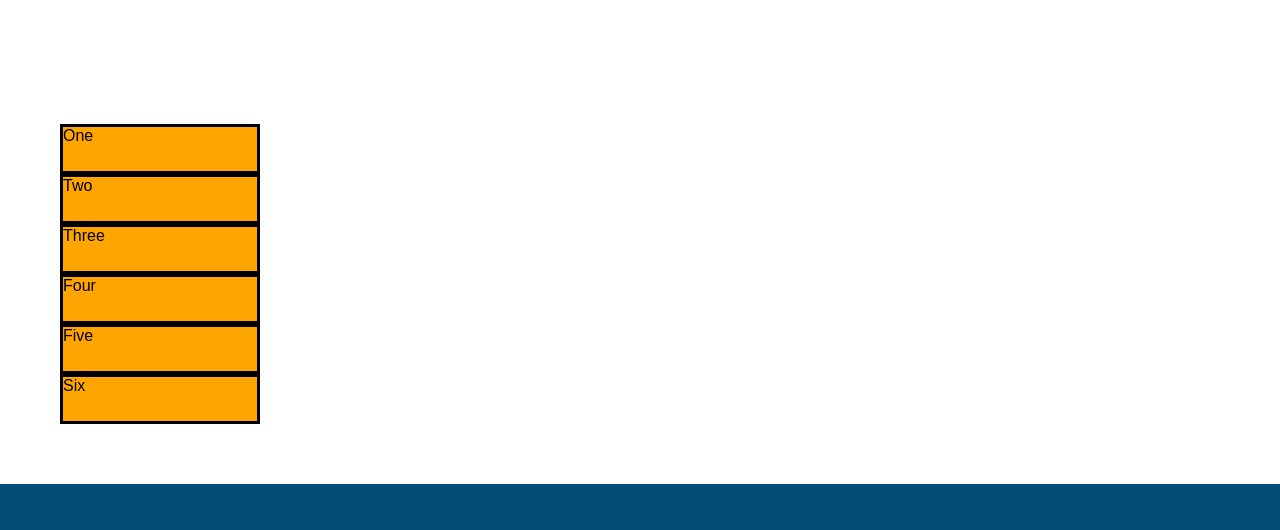
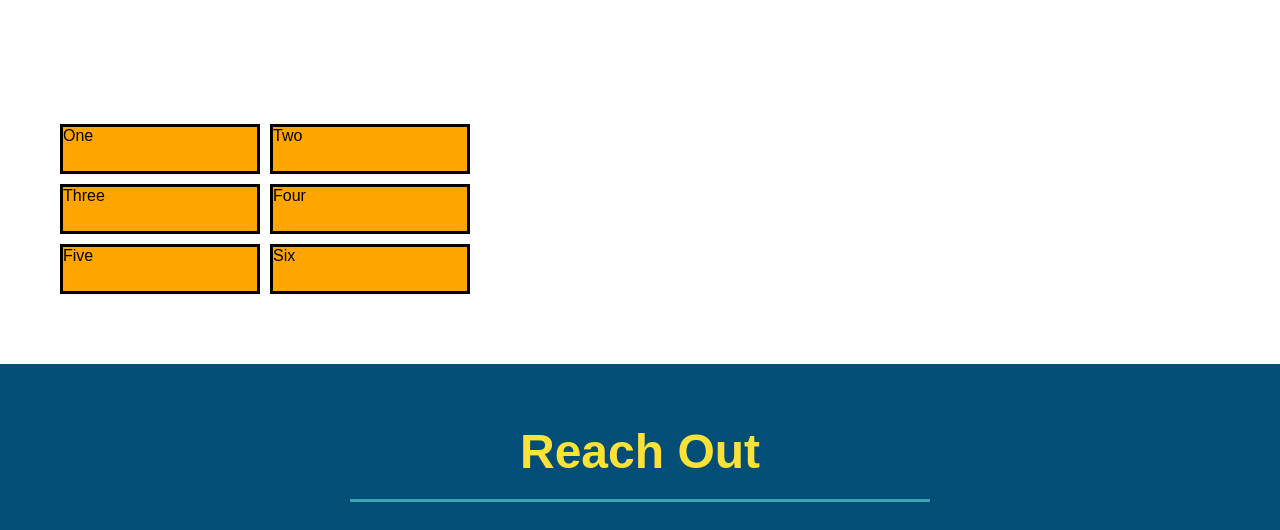
Before and after one commit to kwedwick/Run-Buddy, a plain HTML site: page index.html in a window 1280 px wide. Shown: the part 3140-3670 px from the top of the page. Drawn offline with Linux system fonts and the light colour scheme.

Commit message:
grid started

```diff
--- a/assets/css/style.css
+++ b/assets/css/style.css
@@ -240,6 +240,8 @@ section {
 /*Service Plan start*/
 .service-grid-container {
     display: grid;
+    grid-template-columns: 210px 210px;
+    grid-template-rows: 60px 60px 60px;
 }
 .service-grid-item {
     width: 200px;
```
